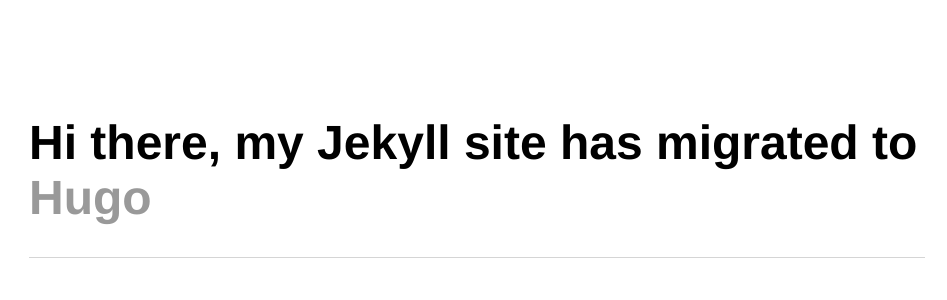
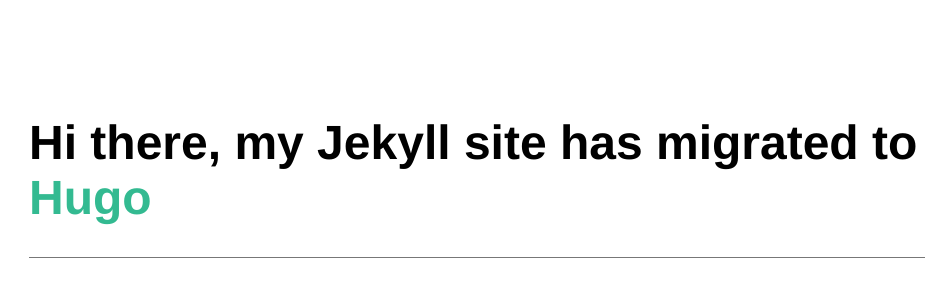
Before and after one commit to kevbarroga/kevbarroga.github.io, a Jekyll site: the page built from index.html, in a window 1280 px wide. Shown: the top 300 px of the page, without its empty margins (163-1110 px from the left). Built offline with Jekyll 4.4.1, drawn with Linux system fonts in a browser that asks for light colours.

Commit message:
Update main.css

```diff
--- a/css/main.css
+++ b/css/main.css
@@ -5,7 +5,7 @@
 
 a {
   text-decoration: none;
-  color: #999;
+  color: #33ba91;
 }
 
 a:hover { text-decoration: underline; }
@@ -32,7 +32,7 @@
 
 nav ul li, footer ul li { display: inline; margin-right: 20px; }
 
-footer { border-top: 1px solid #d5d5d5; font-size: .8em; }
+footer { border-top: 1px solid #777; font-size: .8em; }
 
 /* Blog */
 ul.posts { margin: 20px auto 40px; font-size: 1.5em; }
```
